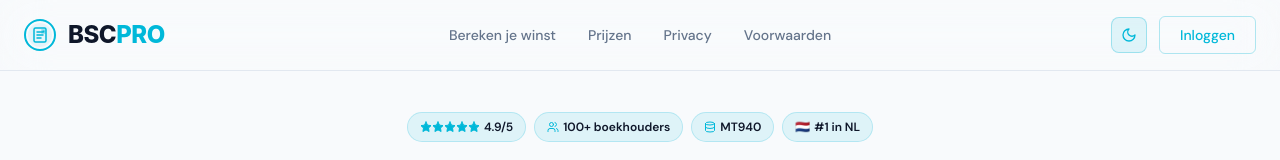
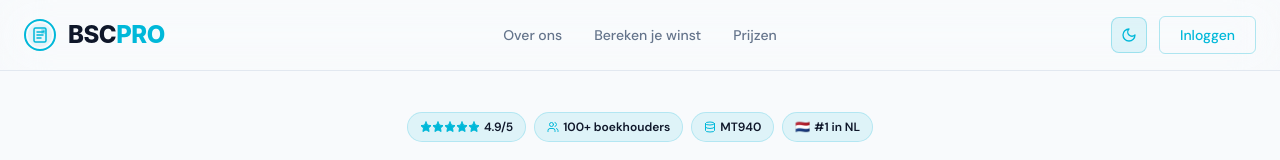
Before and after one commit to stagedvisuals/bank-statement-converter-pro, a Next.js app: page / in a window 1280 px wide. Shown: the top 160 px of the page. Built offline with nearby package versions, Linux system fonts and the light colour scheme.

Commit message:
feat: Add 'Over ons' link to main navigation (desktop and mobile)

```diff
--- a/components/Navbar.tsx
+++ b/components/Navbar.tsx
@@ -37,10 +37,9 @@ export default function Navbar() {
   const [menuOpen, setMenuOpen] = useState(false);
 
   const navLinks = [
+    { href: '/over-ons', label: 'Over ons' },
     { href: '#calculator', label: 'Bereken je winst' },
     { href: '#pricing', label: 'Prijzen' },
-    { href: '/privacy', label: 'Privacy' },
-    { href: '/voorwaarden', label: 'Voorwaarden' },
   ];
 
   return (
```
